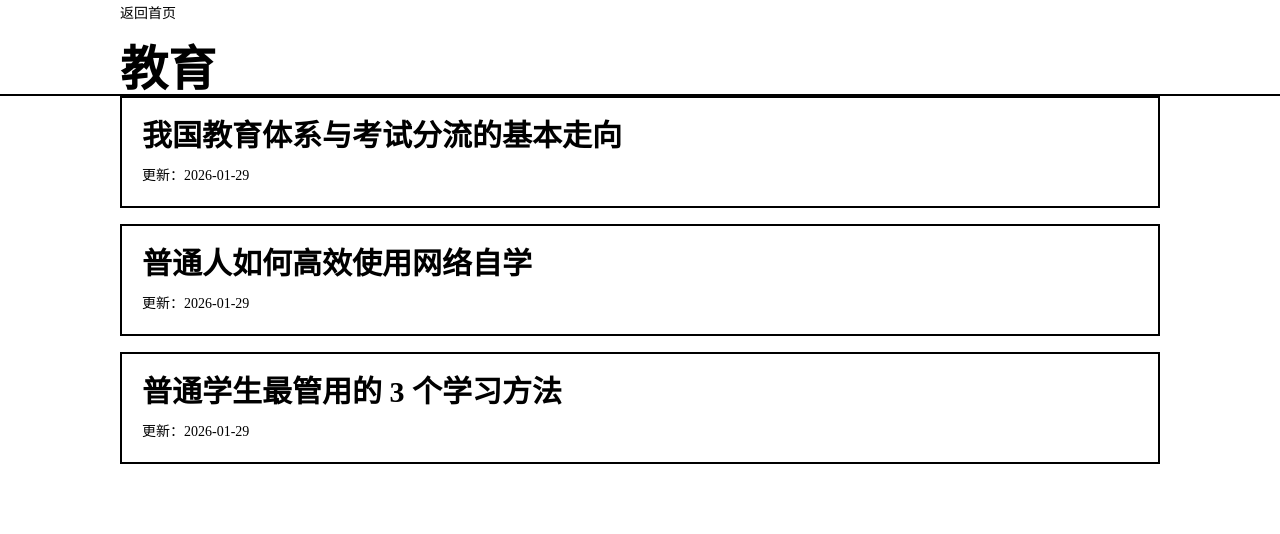
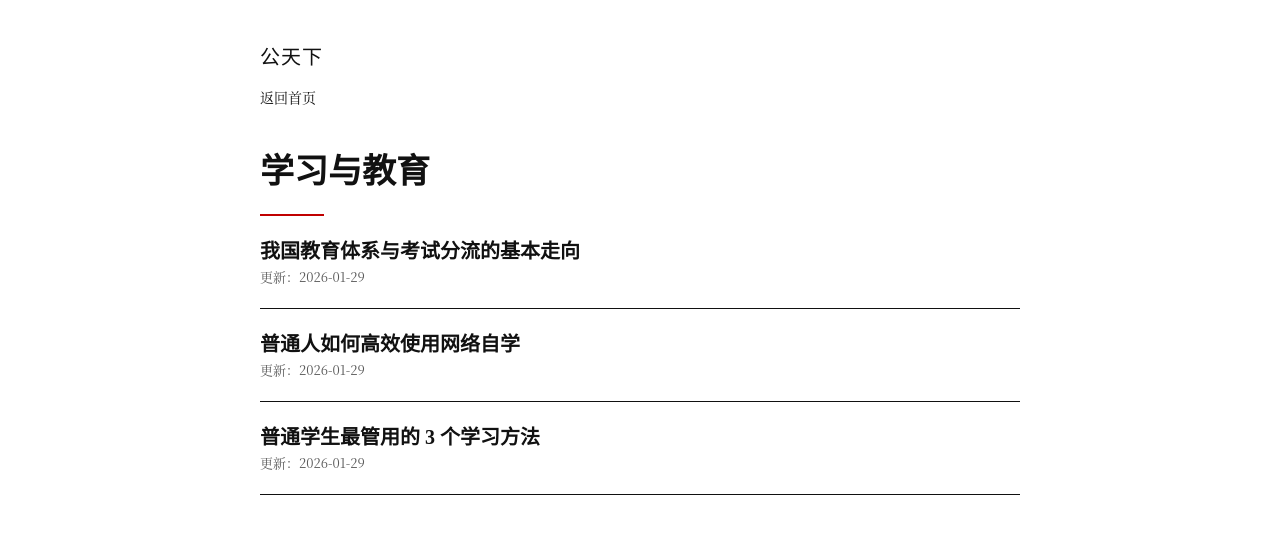
Before and after one commit to woainizhongguo123123-sudo/bianmin-site, a Next.js app: page /c/education in a window 1280 px wide. Shown: the top 534 px of the page. Built offline with nearby package versions, Linux system fonts and the light colour scheme.

Commit message:
Refine site to governance minimal visual system

```diff
--- a/app/c/[categorySlug]/[slug]/page.tsx
+++ b/app/c/[categorySlug]/[slug]/page.tsx
@@ -2,12 +2,6 @@ import Link from "next/link";
 import { getAllPostsMeta, getPostHtml } from "../../../../lib/content";
 
 type StaticParam = { categorySlug: string; slug: string };
-
-const CATEGORY_NAME: Record<string, string> = {
-  work: "工作",
-  education: "教育",
-  medical: "医疗",
-};
 
 export function generateStaticParams(): StaticParam[] {
   const list = getAllPostsMeta() as StaticParam[];
@@ -21,28 +15,29 @@ export default async function PostPage({
 }) {
   const { categorySlug, slug } = await params;
   const { meta, contentHtml } = await getPostHtml(categorySlug, slug);
-  const categoryTitle = CATEGORY_NAME[categorySlug] ?? meta.category ?? categorySlug;
 
   return (
-    <main className="min-h-screen bg-white text-black">
-      <header className="page-divider">
-        <div className="site-shell py-8">
-          <Link href={`/c/${categorySlug}`} className="inline-flex text-sm hover:text-[#ff0000]">
-            返回栏目
+    <main className="site-main">
+      <div className="container">
+        <nav className="top-nav" aria-label="站点导航">
+          <Link href="/" className="brand">
+            公天下
           </Link>
-          <div className="mt-5 flex flex-wrap items-center gap-3">
-            <span className="badge">{categoryTitle}</span>
-            <span className="text-sm">{meta.updated ? `更新：${meta.updated}` : "更新：未标注"}</span>
-          </div>
-          <h1 className="title-kaiti mt-4 text-4xl leading-tight sm:text-5xl">{meta.title}</h1>
+        </nav>
+
+        <Link href={`/c/${categorySlug}`} className="page-link">
+          返回栏目
+        </Link>
+
+        <div className="post-meta-row">
+          {meta.category} {meta.updated ? `更新：${meta.updated}` : "更新：未标注"}
         </div>
-      </header>
 
-      <article className="site-shell py-10">
-        <div className="border-2 border-black p-6 sm:p-8">
-          <div className="article-content" dangerouslySetInnerHTML={{ __html: contentHtml }} />
-        </div>
-      </article>
+        <h1 className="post-title">{meta.title}</h1>
+        <div className="title-accent-line" aria-hidden="true" />
+
+        <article className="post-content" dangerouslySetInnerHTML={{ __html: contentHtml }} />
+      </div>
     </main>
   );
 }
--- a/app/c/[categorySlug]/page.tsx
+++ b/app/c/[categorySlug]/page.tsx
@@ -5,16 +5,9 @@ type CategoryLite = { categorySlug: string };
 type PostMetaLite = {
   slug: string;
   title: string;
-  summary?: string;
   updated?: string;
   category?: string;
   categorySlug: string;
-};
-
-const CATEGORY_NAME: Record<string, string> = {
-  work: "工作",
-  education: "教育",
-  medical: "医疗",
 };
 
 export function generateStaticParams() {
@@ -31,38 +24,41 @@ export default async function CategoryPage({
   const { categorySlug } = await params;
 
   const posts = getPostsByCategory(categorySlug) as PostMetaLite[];
-  const title = CATEGORY_NAME[categorySlug] ?? posts[0]?.category ?? categorySlug;
+  const title = posts[0]?.category ?? categorySlug;
 
   return (
-    <main className="min-h-screen bg-white text-black">
-      <header className="page-divider">
-        <div className="site-shell py-8">
-          <Link href="/" className="inline-flex text-sm hover:text-[#ff0000]">
-            返回首页
+    <main className="site-main">
+      <div className="container">
+        <nav className="top-nav" aria-label="站点导航">
+          <Link href="/" className="brand">
+            公天下
           </Link>
-          <h1 className="title-kaiti mt-5 text-5xl">{title}</h1>
-        </div>
-      </header>
+        </nav>
 
-      <section className="site-shell py-8">
+        <Link href="/" className="page-link">
+          返回首页
+        </Link>
+
+        <header>
+          <h1 className="section-title">{title}</h1>
+          <div className="title-accent-line" aria-hidden="true" />
+        </header>
+
         {posts.length === 0 ? (
-          <div className="border-2 border-black p-5 text-sm">该栏目暂时没有文章。</div>
+          <p>该栏目暂时没有文章。</p>
         ) : (
-          <ul className="space-y-4">
+          <ul className="gov-list">
             {posts.map(({ slug, title: postTitle, categorySlug: cSlug, updated }) => (
-              <li key={slug}>
-                <Link
-                  href={`/c/${cSlug}/${slug}`}
-                  className="block border-2 border-black bg-white p-5 transition-colors hover:bg-black hover:text-white"
-                >
-                  <h2 className="title-kaiti text-3xl">{postTitle}</h2>
-                  <div className="mt-3 text-sm">{updated ? `更新：${updated}` : "更新：未标注"}</div>
+              <li key={slug} className="gov-item">
+                <Link href={`/c/${cSlug}/${slug}`}>
+                  <h2 className="gov-item-title">{postTitle}</h2>
                 </Link>
+                <div className="meta">{updated ? `更新：${updated}` : "更新：未标注"}</div>
               </li>
             ))}
           </ul>
         )}
-      </section>
+      </div>
     </main>
   );
 }
--- a/app/globals.css
+++ b/app/globals.css
@@ -1,119 +1,326 @@
 @import "tailwindcss";
 
 :root {
-  --color-black: #000000;
-  --color-red: #ff0000;
-  --color-white: #ffffff;
-  --font-title: "STKaiti", "KaiTi", "Kaiti SC", "DFKai-SB", serif;
-  --font-body: "SimSun", "Songti SC", "Noto Serif SC", serif;
+  --c-bg: #ffffff;
+  --c-text: #111111;
+  --c-accent: #c00000;
+
+  --font-title: "KaiTi", "STKaiti", "Kaiti SC", "KaiTi_GB2312", "DFKai-SB", serif;
+  --font-body: "SimSun", "Songti SC", "STSong", "Noto Serif CJK SC", serif;
+
+  --w-container: 760px;
+
+  --space-1: 10px;
+  --space-2: 14px;
+  --space-3: 18px;
+  --space-4: 22px;
+  --space-5: 28px;
+  --space-6: 36px;
 }
 
 * {
   box-sizing: border-box;
 }
 
-.site-body {
+html,
+body {
   margin: 0;
-  background: var(--color-white);
-  color: var(--color-black);
+  padding: 0;
+  background: var(--c-bg);
+  color: var(--c-text);
+}
+
+body {
   font-family: var(--font-body);
-  line-height: 1.65;
+  font-size: 16px;
+  line-height: 1.9;
+}
+
+a {
+  color: var(--c-text);
+  text-decoration: none;
+  border-bottom: 1px solid transparent;
+  transition: color 0.15s ease, border-color 0.15s ease;
+}
+
+a:hover,
+a:focus-visible {
+  color: var(--c-accent);
+  border-bottom-color: var(--c-accent);
+}
+
+.container {
+  width: min(var(--w-container), calc(100% - 40px));
+  margin: 0 auto;
+}
+
+@media (min-width: 1024px) {
+  .container {
+    width: min(var(--w-container), calc(100% - 80px));
+  }
+}
+
+.site-main {
+  padding: 28px 0 56px;
+}
+
+.top-nav {
+  padding: 10px 0 0;
+}
+
+.top-nav .brand {
+  font-family: var(--font-title);
+  font-size: 20px;
+  letter-spacing: 1px;
+}
+
+.page-link {
+  display: inline-block;
+  margin-top: 10px;
+  font-family: var(--font-body);
+  font-size: 14px;
+  line-height: 1.7;
 }
 
 h1,
 h2,
-h3,
-h4,
-h5,
-h6,
-.title-kaiti {
+h3 {
   font-family: var(--font-title);
+  color: var(--c-text);
   font-weight: 700;
 }
 
-a {
-  color: inherit;
-  text-decoration: none;
+h1 {
+  margin-top: 36px;
+  margin-bottom: 18px;
 }
 
-a:hover {
-  color: var(--color-red);
+h2 {
+  margin-top: 28px;
+  margin-bottom: 14px;
 }
 
-.site-shell {
-  margin: 0 auto;
-  max-width: 1080px;
-  padding: 0 1.25rem;
+h3 {
+  margin-top: 22px;
+  margin-bottom: 10px;
 }
 
-.page-divider {
-  border-bottom: 2px solid var(--color-black);
+p {
+  margin: 16px 0;
 }
 
-.red-dot {
-  color: var(--color-red);
+ul,
+ol {
+  margin: 16px 0;
+  padding-left: 1.2em;
+  line-height: 1.8;
 }
 
-.block-card {
-  border: 2px solid var(--color-black);
-  background: var(--color-white);
-  padding: 1.5rem;
-  transition: background-color 0.2s ease, color 0.2s ease;
+li {
+  margin: 8px 0;
 }
 
-.block-card:hover {
-  background: var(--color-black);
-  color: var(--color-white);
+hr {
+  border: 0;
+  border-top: 1px solid var(--c-text);
+  margin: 28px 0;
 }
 
-.block-card:hover .card-accent {
-  color: var(--color-red);
+.meta,
+small {
+  font-family: var(--font-body);
+  font-size: 13px;
+  line-height: 1.7;
+  color: rgba(0, 0, 0, 0.65);
 }
 
-.badge {
-  display: inline-flex;
-  align-items: center;
-  border: 1px solid var(--color-black);
-  background: var(--color-white);
-  padding: 0.15rem 0.65rem;
-  font-size: 0.82rem;
+.section-title {
+  font-size: clamp(28px, 4vw, 34px);
+  line-height: 1.4;
 }
 
-.article-content {
-  font-family: var(--font-body);
-  font-size: 1.05rem;
+.title-accent-line {
+  width: 64px;
+  height: 2px;
+  background: var(--c-accent);
+  margin-top: 10px;
 }
 
-.article-content h1,
-.article-content h2,
-.article-content h3,
-.article-content h4 {
-  margin-top: 2rem;
-  margin-bottom: 0.75rem;
-  border-left: 4px solid var(--color-red);
-  padding-left: 0.6rem;
-  font-family: var(--font-title);
-  line-height: 1.3;
+.home-header {
+  text-align: center;
+  padding-top: 56px;
+  padding-bottom: 40px;
 }
 
-.article-content p,
-.article-content li {
-  margin: 0.85rem 0;
+.home-title {
+  margin-top: 0;
+  margin-bottom: 18px;
+  font-family: var(--font-title);
+  font-size: clamp(40px, 7vw, 52px);
+  line-height: 1.2;
+  letter-spacing: 4px;
 }
 
-.article-content ul,
-.article-content ol {
-  padding-left: 1.4rem;
+.home-subtitle {
+  margin: 0;
+  font-family: var(--font-body);
+  font-size: 16px;
+  line-height: 1.8;
 }
 
-.article-content blockquote {
-  margin: 1rem 0;
-  border-left: 4px solid var(--color-black);
-  padding: 0.1rem 0 0.1rem 0.8rem;
+.category-grid {
+  display: grid;
+  grid-template-columns: repeat(3, minmax(0, 1fr));
+  gap: 20px;
+  margin-top: 22px;
 }
 
-.article-content a {
-  color: var(--color-red);
-  text-decoration: underline;
-  text-underline-offset: 3px;
+@media (max-width: 900px) {
+  .category-grid {
+    grid-template-columns: 1fr;
+    gap: 14px;
+  }
 }
+
+.category-entry {
+  display: block;
+  padding: 12px 0 18px;
+  border-bottom: 1px solid var(--c-text);
+}
+
+.category-name {
+  margin: 0;
+  font-family: var(--font-title);
+  font-size: 24px;
+  line-height: 1.4;
+  transition: color 0.15s ease;
+}
+
+.category-desc {
+  margin: 8px 0 10px;
+  font-family: var(--font-body);
+  font-size: 14px;
+  line-height: 1.7;
+}
+
+.entry-accent {
+  width: 36px;
+  height: 2px;
+  background: var(--c-text);
+  transition: background-color 0.15s ease;
+}
+
+.category-entry:hover .category-name {
+  color: var(--c-accent);
+}
+
+.category-entry:hover .entry-accent {
+  background: var(--c-accent);
+}
+
+.gov-list {
+  list-style: none;
+  margin: 20px 0 0;
+  padding: 0;
+}
+
+.gov-item {
+  padding: 0 0 20px;
+  margin-bottom: 20px;
+  border-bottom: 1px solid var(--c-text);
+}
+
+.gov-item:last-child {
+  margin-bottom: 0;
+}
+
+.gov-item-title {
+  margin: 0;
+  font-family: var(--font-title);
+  font-size: 20px;
+  line-height: 1.5;
+}
+
+.post-meta-row {
+  margin-top: 10px;
+  font-family: var(--font-body);
+  font-size: 14px;
+  line-height: 1.7;
+  color: rgba(0, 0, 0, 0.65);
+}
+
+.post-title {
+  margin-top: 16px;
+  margin-bottom: 18px;
+  font-family: var(--font-title);
+  font-size: clamp(28px, 5vw, 36px);
+  line-height: 1.4;
+}
+
+.post-content {
+  font-family: var(--font-body);
+  font-size: 16px;
+  line-height: 1.9;
+}
+
+.post-content h1,
+.post-content h2,
+.post-content h3 {
+  color: var(--c-text);
+}
+
+.post-content h1 {
+  margin-top: 28px;
+  margin-bottom: 14px;
+  font-size: 30px;
+}
+
+.post-content h2 {
+  margin-top: 24px;
+  margin-bottom: 12px;
+  font-size: 24px;
+}
+
+.post-content h3 {
+  margin-top: 20px;
+  margin-bottom: 10px;
+  font-size: 20px;
+}
+
+.post-content p {
+  margin: 16px 0 18px;
+}
+
+.post-content ul,
+.post-content ol {
+  margin: 16px 0 18px;
+  padding-left: 1.2em;
+  line-height: 1.8;
+}
+
+.post-content hr {
+  border: 0;
+  border-top: 1px solid var(--c-text);
+  margin: 28px 0;
+}
+
+.post-content pre {
+  margin: 16px 0 18px;
+  padding: 12px;
+  border: 1px solid var(--c-text);
+  background: var(--c-bg);
+  color: var(--c-text);
+  overflow-x: auto;
+  line-height: 1.6;
+}
+
+.post-content code {
+  font-size: 0.95em;
+  font-family: "Courier New", Consolas, monospace;
+}
+
+.post-content :not(pre) > code {
+  padding: 0 4px;
+  border: 1px solid var(--c-text);
+  background: var(--c-bg);
+}
--- a/app/layout.tsx
+++ b/app/layout.tsx
@@ -13,7 +13,7 @@ export default function RootLayout({
 }>) {
   return (
     <html lang="zh-CN">
-      <body className="site-body">{children}</body>
+      <body>{children}</body>
     </html>
   );
 }
--- a/app/page.tsx
+++ b/app/page.tsx
@@ -4,12 +4,6 @@ import { getCategories } from "../lib/content";
 type CategoryLite = {
   categorySlug: string;
   name: string;
-};
-
-const CATEGORY_NAME: Record<string, string> = {
-  work: "工作",
-  education: "教育",
-  medical: "医疗",
 };
 
 const CATEGORY_SUBTITLE: Record<string, string> = {
@@ -22,30 +16,25 @@ export default function HomePage() {
   const categories = getCategories() as CategoryLite[];
 
   return (
-    <main className="min-h-screen bg-white text-black">
-      <header className="page-divider">
-        <div className="site-shell py-20">
-          <h1 className="title-kaiti text-center text-7xl leading-none sm:text-8xl">公天下</h1>
-          <p className="mt-4 text-center text-base tracking-[0.25em] text-[#ff0000]">便民信息与服务</p>
-        </div>
-      </header>
+    <main className="site-main">
+      <div className="container">
+        <header className="home-header">
+          <h1 className="home-title">公天下</h1>
+          <p className="home-subtitle">便民信息与服务</p>
+        </header>
 
-      <section className="site-shell py-12 sm:py-14">
-        <div className="grid grid-cols-1 gap-5 md:grid-cols-3">
-          {categories.map(({ categorySlug, name }) => {
-            const displayName = CATEGORY_NAME[categorySlug] ?? name;
-            const subtitle = CATEGORY_SUBTITLE[categorySlug] ?? "便民信息";
-
-            return (
-              <Link key={categorySlug} href={`/c/${categorySlug}`} className="block-card group">
-                <div className="title-kaiti text-4xl">{displayName}</div>
-                <div className="mt-2 text-sm tracking-[0.16em] card-accent">{subtitle}</div>
-                <div className="mt-6 text-sm">进入栏目</div>
+        <section aria-label="栏目入口">
+          <div className="category-grid">
+            {categories.map(({ categorySlug, name }) => (
+              <Link key={categorySlug} href={`/c/${categorySlug}`} className="category-entry">
+                <h2 className="category-name">{name}</h2>
+                <p className="category-desc">{CATEGORY_SUBTITLE[categorySlug] ?? "便民信息"}</p>
+                <div className="entry-accent" aria-hidden="true" />
               </Link>
-            );
-          })}
-        </div>
-      </section>
+            ))}
+          </div>
+        </section>
+      </div>
     </main>
   );
 }
```
